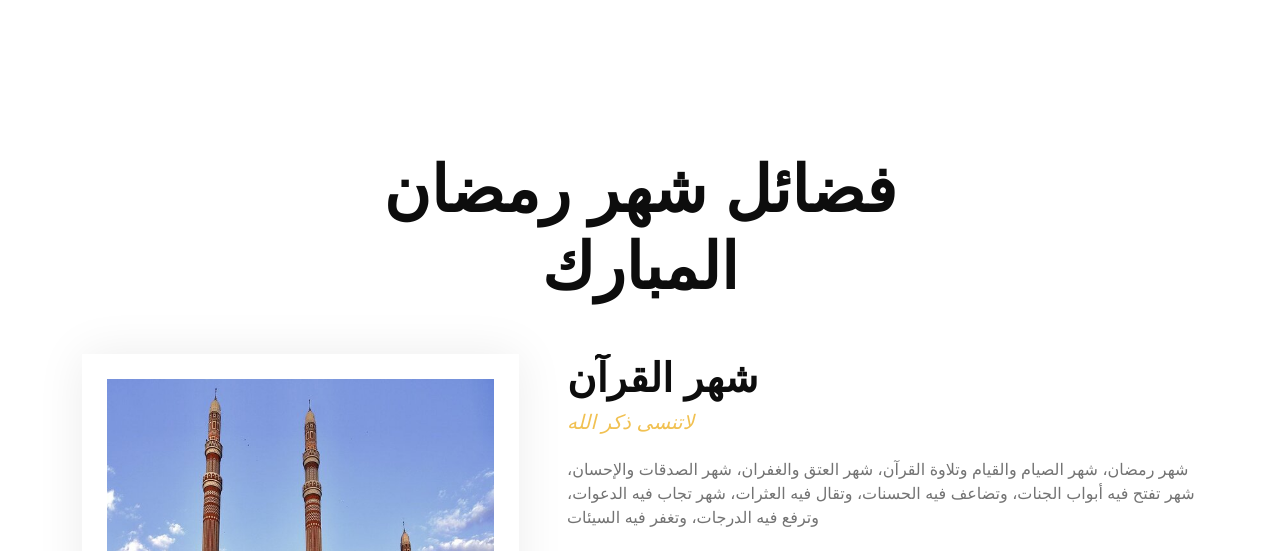
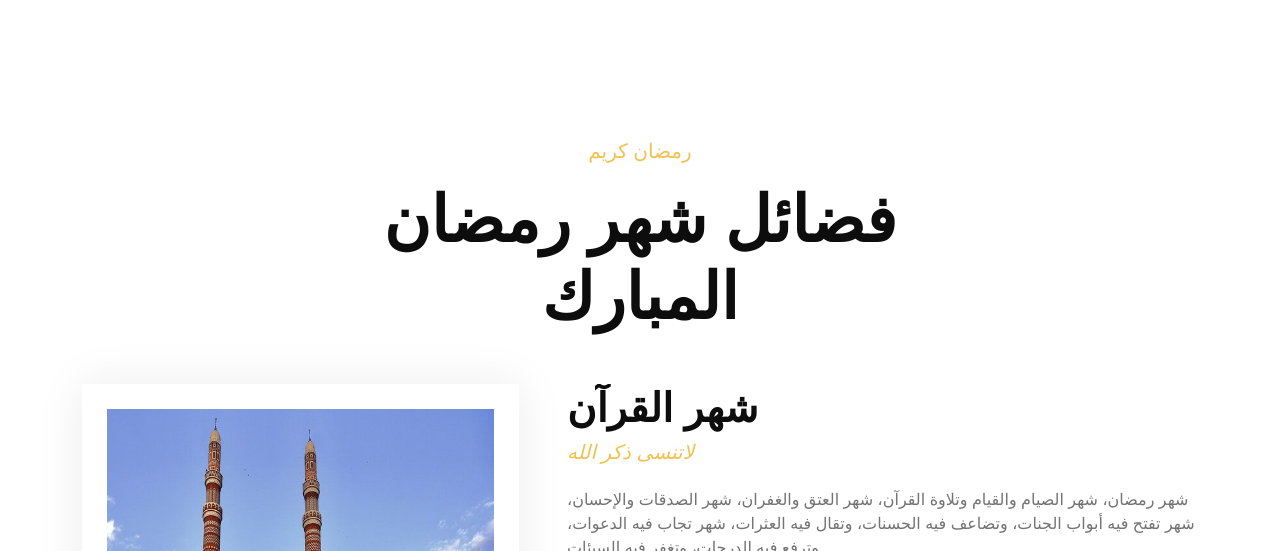
Before and after one commit to ABCsalem/web, a plain HTML site: page index.html in a window 1280 px wide. Shown: the part 3540-4091 px from the top of the page. Drawn offline with nearby package versions, Linux system fonts and the light colour scheme.

Commit message:
Add files via upload

```diff
--- a/index.html
+++ b/index.html
@@ -295,7 +295,7 @@
         <div class="container-fluid team py-5">
             <div class="container py-5">
                 <div class="text-center mx-auto mb-5 wow fadeIn" data-wow-delay="0.1s" style="max-width: 700px;">
-                    <p class="fs-5 text-uppercase text-primary"></p>
+                    <p class="fs-5 text-uppercase text-primary">رمضان كريم</p>
                     <h1 class="display-3">فضائل شهر رمضان المبارك</h1>
                 </div>
                 <div class="row g-5">
```
